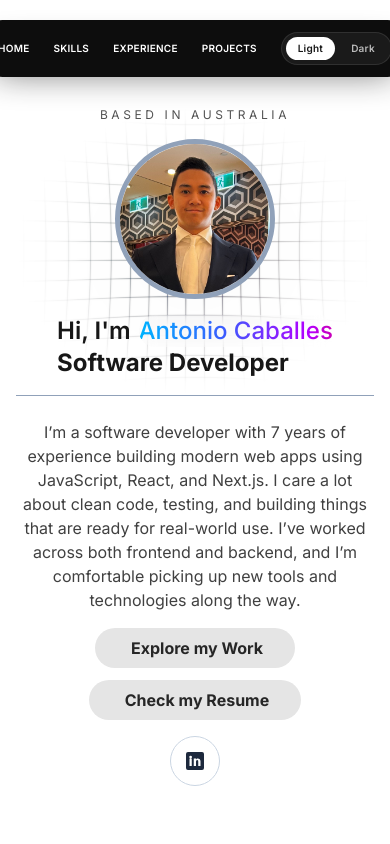
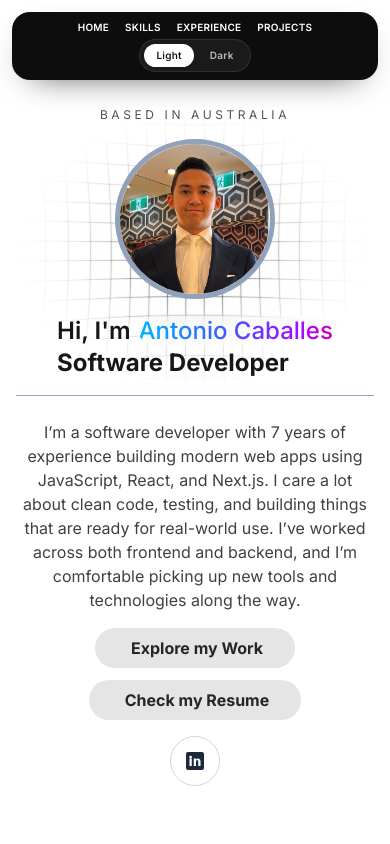
Before and after one commit to arcpac/arcpac.github.io, a Next.js app: page / in a window 390 px wide. Shown: the top 844 px of the page. Built offline with nearby package versions, Linux system fonts and the light colour scheme.

Commit message:
update navbar on mobile

```diff
--- a/app/page.tsx
+++ b/app/page.tsx
@@ -101,10 +101,10 @@ export default function Home() {
     <div
       className={`flex flex-col w-full items-center justify-center min-h-screen bg-white text-neutral-700 dark:bg-neutral-950 dark:text-neutral-200 ${inter.className}`}
     >
-      <nav className="fixed top-5 z-50">
-        <div className="rounded-full bg-black/95 px-6 py-3 shadow-[0_12px_35px_-20px_rgba(0,0,0,0.9)]">
-          <div className="flex items-center gap-6 sm:gap-8">
-            <ul className="flex items-center gap-6 text-[10px] font-semibold uppercase tracking-wide text-white sm:gap-10 md:text-[14px]">
+      <nav className="fixed top-3 z-50 w-full px-3 sm:top-5 sm:w-auto sm:px-0">
+        <div className="mx-auto w-full max-w-md rounded-2xl bg-black/95 px-4 py-2 shadow-[0_12px_35px_-20px_rgba(0,0,0,0.9)] sm:max-w-none sm:rounded-full sm:px-6">
+          <div className="flex flex-col items-center gap-1 sm:flex-row sm:gap-8">
+            <ul className="flex flex-wrap items-center justify-center gap-x-4 gap-y-2 text-[10px] font-semibold uppercase tracking-wide text-white sm:gap-10 md:text-[14px]">
               {NAV_ITEMS.map((item) => (
                 <li key={item.label}>
                   <Link
```
